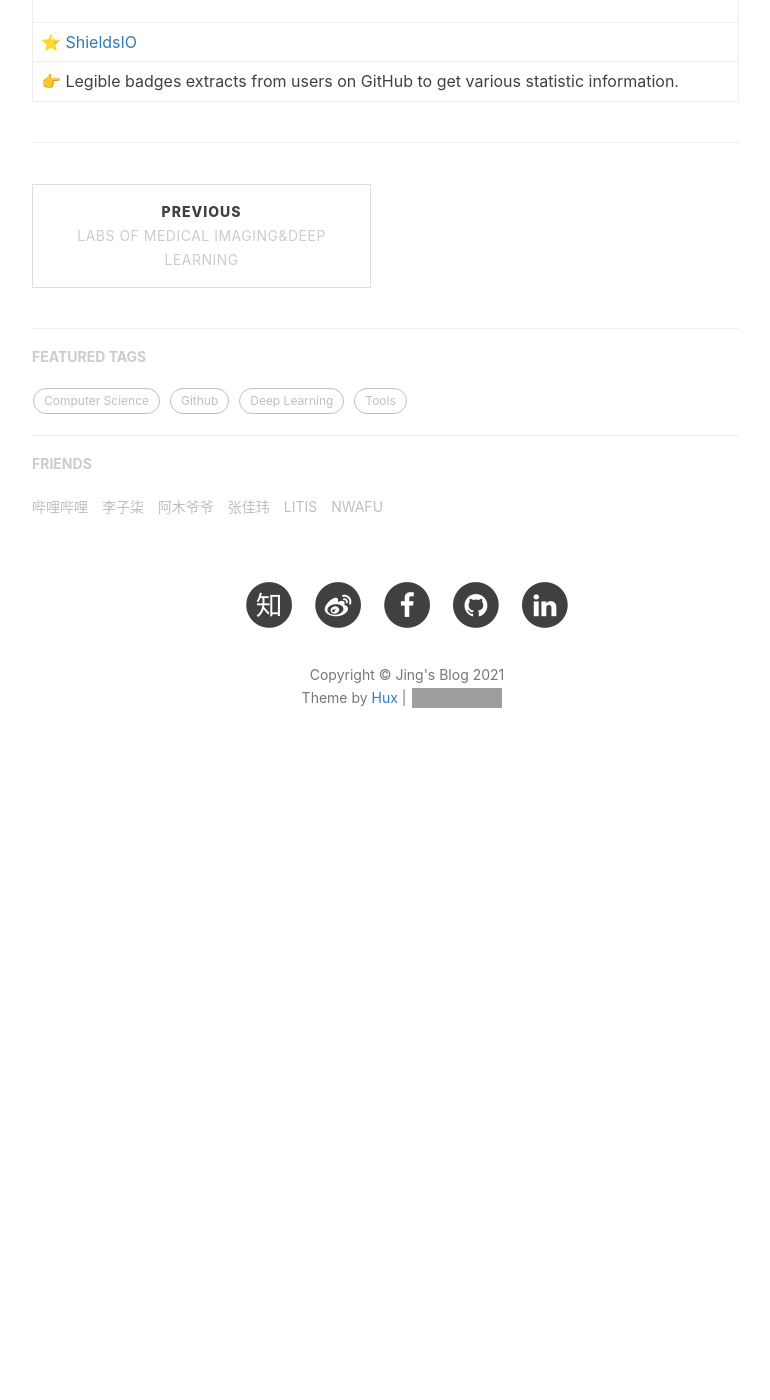
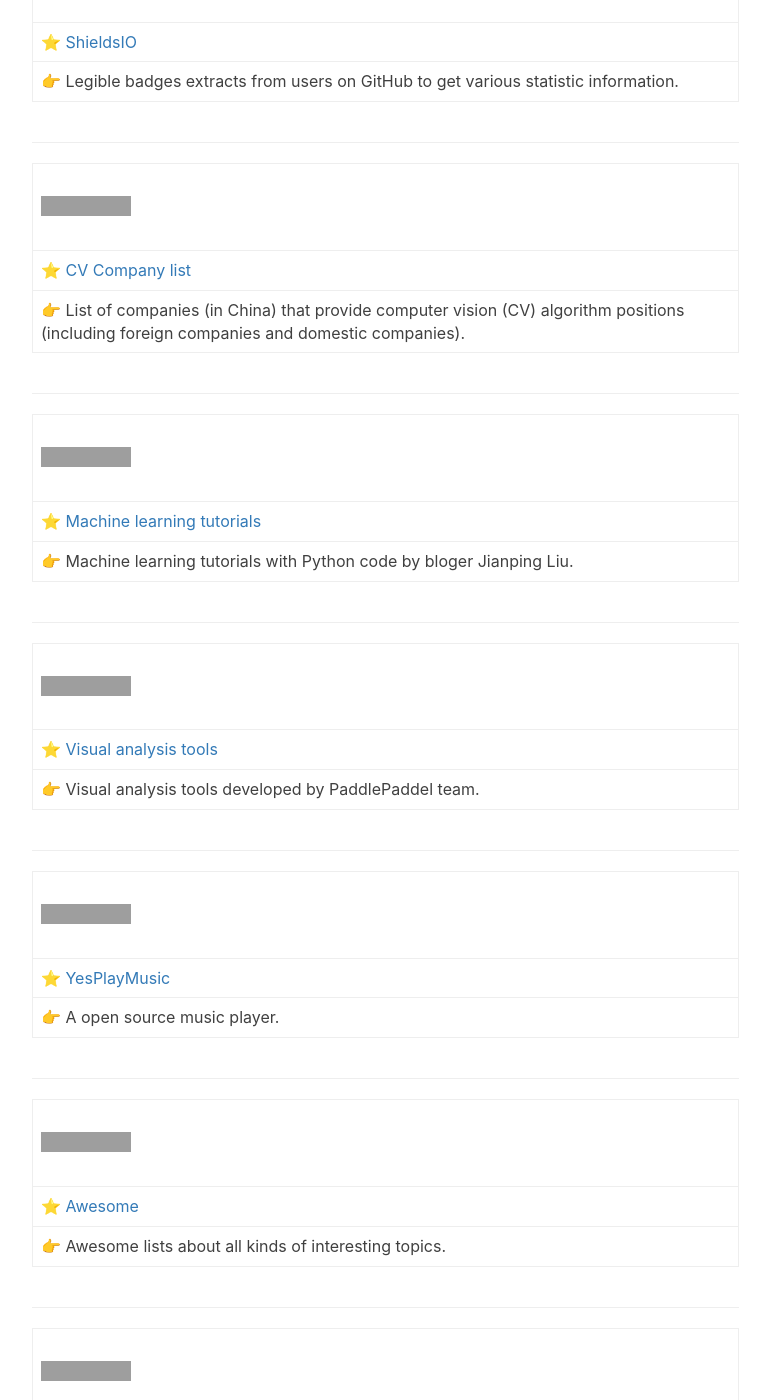
Before and after one commit to jizhang02/jizhang02.github.io, a Jekyll site: the page built from _posts/2021-03-17-github.markdown, in a window 1280 px wide and 1400 px high, scrolled down 1799 px. Shown: the whole window, without its empty margins (233-1003 px from the left). Built offline with Jekyll 4.4.1, drawn with Linux system fonts in a browser that asks for light colours; nearby versions of some CDN libraries; comment, search, counter and statistics services are not loaded; before the commit the page ends 2601 px from its top, so only the background shows below that; some of the changed text lies outside the part shown; grey boxes are pictures that could not be loaded.

Commit message:
Update 2021-03-17-github.markdown

```diff
--- a/_posts/2021-03-17-github.markdown
+++ b/_posts/2021-03-17-github.markdown
@@ -53,3 +53,52 @@
 |👉 Legible badges extracts from users on GitHub to get various statistic information.|
 
 ---
+
+|<img align="left" src="https://img.shields.io/github/stars/amusi/CV-Company-List?style=social">|
+|------|
+|⭐ [CV Company list](https://github.com/amusi/CV-Company-List)|
+|👉 List of companies (in China) that provide computer vision (CV) algorithm positions (including foreign companies and domestic companies).|
+
+---
+
+|<img align="left" src="https://img.shields.io/github/stars/ljpzzz/machinelearning?style=social">|
+|------|
+|⭐ [Machine learning tutorials](https://github.com/ljpzzz/machinelearning)|
+|👉 Machine learning tutorials with Python code by bloger Jianping Liu.|
+
+---
+
+|<img align="left" src="https://img.shields.io/github/stars/PaddlePaddle/VisualDL?style=social">|
+|------|
+|⭐ [Visual analysis tools](https://github.com/PaddlePaddle/VisualDL)|
+|👉 Visual analysis tools developed by PaddlePaddel team.|
+
+---
+
+|<img align="left" src="https://img.shields.io/github/stars/qier222/YesPlayMusic?style=social">|
+|------|
+|⭐ [YesPlayMusic](https://github.com/qier222/YesPlayMusic)|
+|👉 A open source music player.|
+
+---
+
+|<img align="left" src="https://img.shields.io/github/stars/sindresorhus/awesome?style=social">|
+|------|
+|⭐ [Awesome](https://github.com/sindresorhus/awesome)|
+|👉 Awesome lists about all kinds of interesting topics.|
+
+---
+
+|<img align="left" src="https://img.shields.io/github/stars/soimort/you-get?style=social">|
+|------|
+|⭐ [You Get](https://github.com/soimort/you-get)|
+|👉 You-Get is a tiny command-line utility to download media contents (videos, audios, images) from the Web.|
+
+---
+
+|<img align="left" src="https://img.shields.io/github/stars/jackfrued/Python-100-Days?style=social">|
+|------|
+|⭐ [Python-100 days from novice to master](https://github.com/jackfrued/Python-100-Days)|
+|👉 Python programming tutorials in Chinese.|
+
+---
```
